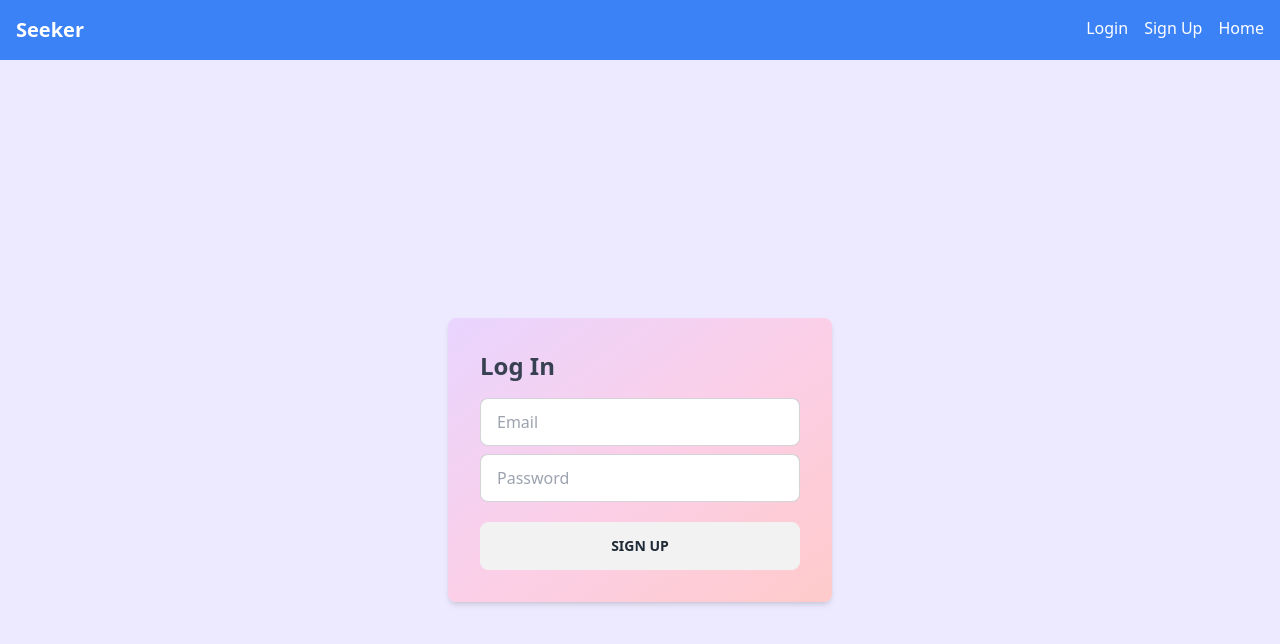
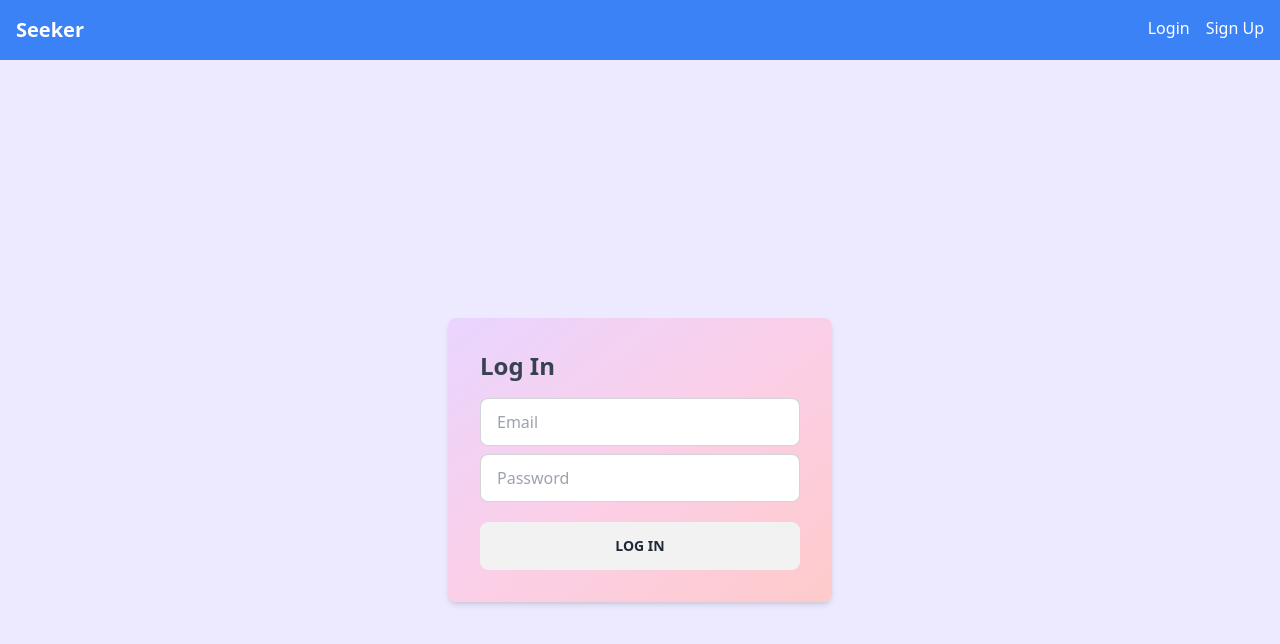
Before and after one commit to pranav9087/Seeker, a React (Create React App) app in the folder frontend/: page / in a window 1280 px wide. Shown: the top 644 px of the page. Built offline with nearby package versions, Linux system fonts and the light colour scheme.

Commit message:
added conditional navigation

```diff
--- a/frontend/src/App.js
+++ b/frontend/src/App.js
@@ -3,22 +3,25 @@ import {
   BrowserRouter as Router,
   Routes,
   Route,
+    Navigate
 } from "react-router-dom";
 import SignUp from "./components/Signup";
 import Login from "./components/Login";
 import Navbar from "./components/Navbar";
 import ClubSeeker from "./components/Clubseeker";
 import Pickinterests from "./components/Pickinterests";
-
+import {userAtom} from "./atoms";
+import {useAtom} from 'jotai';
 const App = () => {
+    const [user, setUser] = useAtom(userAtom);
   return (
       <Router>
         <Navbar />
         <Routes>
-            <Route path="/signup" element={<SignUp />}></Route>
-            <Route path="/" element={<Login />}></Route>
-            <Route path="/home" element={<ClubSeeker />}></Route>
-            <Route path="/updateProfile" element={<Pickinterests />}></Route>
+            <Route path="/signup" element={user ? <Navigate to='/home' /> : <SignUp />}></Route>
+            <Route path="/" element={user ? <Navigate to='/home' /> : <Login />}></Route>
+            <Route path="/home" element={user ? <ClubSeeker /> : <Navigate to='/' />}></Route>
+            <Route path="/updateProfile" element={user ? <Pickinterests /> : <Navigate to='/home' />}></Route>
         </Routes>
       </Router>
   );
--- a/frontend/src/components/Login.js
+++ b/frontend/src/components/Login.js
@@ -10,6 +10,8 @@ const Login = () => {
     const navigate = useNavigate();
     const [user, setUser] = useAtom(userAtom);
     const handleSubmitClick = () => {
+        // setUser({"username":"pranav"});
+        // navigate('/home');
         const requestOptions = {
             method: 'POST',
             headers: { 'Content-Type': 'application/x-www-form-urlencoded' },
@@ -43,7 +45,7 @@ const Login = () => {
                 <h2 className="text-2xl font-bold mb-4 text-gray-700">Log In</h2>
                 <input type="email" className="input input-bordered w-full mb-2 bg-white bg-opacity-80" placeholder="Email" value={email} onChange={e => setEmail(e.target.value)} />
                 <input type="password" className="input input-bordered w-full mb-2 bg-white bg-opacity-80" placeholder="Password" value={password} onChange={e => setPassword(e.target.value)} />
-                <button className="btn btn-purple w-full mt-3" onClick={handleSubmitClick}>Sign Up</button>
+                <button className="btn btn-purple w-full mt-3" onClick={handleSubmitClick}>Log In</button>
             </div>
         </div>
     );
--- a/frontend/src/components/Navbar.js
+++ b/frontend/src/components/Navbar.js
@@ -1,16 +1,24 @@
 import {Link} from "react-router-dom";
 import React from "react";
+import {userAtom} from "../atoms";
+import {useAtom} from 'jotai'
 
 const Navbar = () => {
+    const [user, setUser] = useAtom(userAtom);
+    function handleClick() {
+        setUser(null);
+    }
     return (
         <nav className="bg-blue-500 p-4 text-white shadow-md">
             <div className="container mx-auto">
                 <div className="flex justify-between">
                     <div className="font-bold text-xl">Seeker</div>
                     <ul className="space-x-4">
-                        <li className="inline-block"><Link to="/">Login</Link></li>
-                        <li className="inline-block"><Link to="/signup">Sign Up</Link></li>
-                        <li className="inline-block"><Link to="/home">Home</Link></li>
+                        {!user && <li className="inline-block"><Link to="/">Login</Link></li>}
+                        {!user && <li className="inline-block"><Link to="/signup">Sign Up</Link></li>}
+                        {user && <li className="inline-block"><Link to="/home">Home</Link></li>}
+                        {user && <li className="inline-block" onClick={handleClick}><Link to="/">Logout</Link></li>}
+                        {user && <li className="inline-block"><Link to="/updateProfile">Pick</Link></li>}
                     </ul>
                 </div>
             </div>
--- a/frontend/src/components/Signup.js
+++ b/frontend/src/components/Signup.js
@@ -11,6 +11,8 @@ const SignUp = () => {
     const navigate = useNavigate();
     const [user, setUser] = useAtom(userAtom);
     const handleSubmitClick = () => {
+        // setUser({"username":"pranav"});
+        // navigate('/home');
         const requestOptions = {
             method: 'POST',
             headers: { 'Content-Type': 'application/x-www-form-urlencoded' },
@@ -23,6 +25,7 @@ const SignUp = () => {
 
         fetch('http://localhost:5000/register', requestOptions)
             .then(response => {
+
                 if (response.ok) {
                     return response.json();
                 } else {
@@ -30,7 +33,7 @@ const SignUp = () => {
                 }
             })
             .then(data => {
-                setUser(data);
+                setUser({"username":"pranav"});
                 localStorage.setItem('user', JSON.stringify(data));
                 navigate('/home');
             })
```
